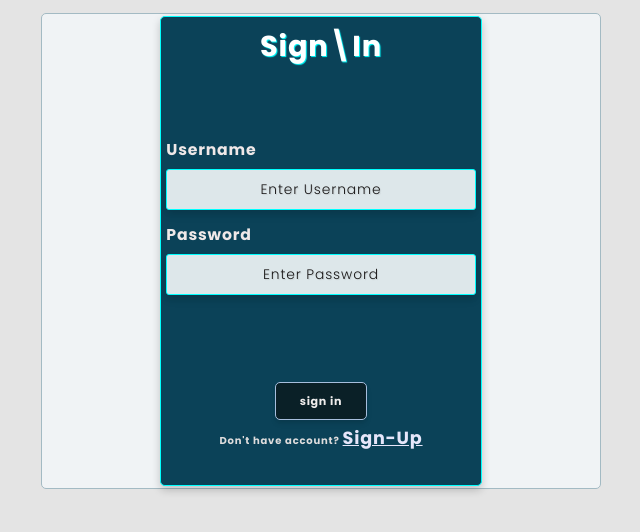
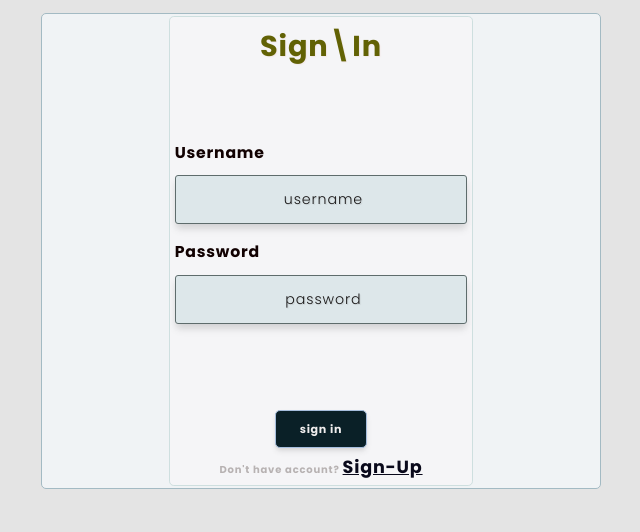
Before and after one commit to arjunaNR-gf/DailySpendLocal, a React (Create React App) app: page / in a window 1280 px wide. Shown: the top 532 px of the page, without its empty margins (319-959 px from the left). Built offline with nearby package versions, Linux system fonts and the light colour scheme.

Commit message:
changed the login screen design

```diff
--- a/src/Component/Input/index.css
+++ b/src/Component/Input/index.css
@@ -1,12 +1,12 @@
 #inpt {
     font-family: poppinslgt;
     width: 100%;
-    height: 41px;
+    height: 49px;
     padding: 5px 10px;
-    border: 1.2px solid cyan;
+    border: 1px solid rgb(94, 108, 108);
     border-radius: 3px;
     outline: 0;
-    font-size: 13.8px;
+    font-size: 14.2px;
     text-align: center;
     font-weight: 500 !important;
     letter-spacing: 0.9px;
@@ -22,14 +22,14 @@
   }
 
   label{
-    line-height: 250%;
-    color: #efe8e8 !important;
+    line-height: 290%;
+    color: #110101 !important;
     font-size: 15.7px;
   }
 
 
   #inpt:focus {
-    border-color: cyan; /* Change border color on focus */
+    border-color: rgb(50, 54, 54); /* Change border color on focus */
     border-width: 1px 2px 2px 2px; /* Spread the border (top, right, bottom, left) */
   }
 
--- a/src/Component/Notification/Notification.css
+++ b/src/Component/Notification/Notification.css
@@ -1,4 +1,4 @@
-.loade-bck{
+ .loade-bck{
     width: 100%;
     height: 100%;
     top: 0;
@@ -7,9 +7,9 @@
     display: flex;
     align-items: center;
     justify-content: center;
-    background-color: rgba(255, 244, 244, 0.2);
+    background-color:white;
 }
-
+/*
 .loader {
     width: 48px;
     height: 48px;
@@ -42,4 +42,37 @@
   @keyframes pulse {
     0% , 60% , 100%{ transform:  scale(1) }
     80% { transform:  scale(1.2)}
-  }
+  } */
+
+  /* HTML: <div class="loader"></div> */
+/* HTML: <div class="loader"></div> */
+.loader {
+  width:50px;
+  aspect-ratio: 1;
+  display: grid;
+}
+.loader:before,
+.loader:after {
+  content: "";
+  grid-area: 1/1;
+  --c:#0000 calc(100%/3),rgb(171, 171, 73) 0 calc(2*100%/3),#0000 0;
+  --c1:linear-gradient(90deg,var(--c));
+  --c2:linear-gradient( 0deg,var(--c));
+  background: var(--c1),var(--c2),var(--c1),var(--c2);
+  background-size: 300% 4px,4px 300%;
+  background-repeat: no-repeat;
+  animation: l11 1s infinite linear;
+}
+.loader:after {
+  margin: 10px;
+  transform: scaleX(-1);
+  animation-delay: -.25s;
+}
+@keyframes l11 {
+  0%   {background-position: 50%  0,100% 100%,0    100%,0 0}
+  25%  {background-position: 0    0,100% 50% ,0    100%,0 0}
+  50%  {background-position: 0    0,100% 0   ,50%  100%,0 0}
+  75%  {background-position: 0    0,100% 0   ,100% 100%,0 50%}
+ 75.01%{background-position: 100% 0,100% 0   ,100% 100%,0 50%}
+  100% {background-position: 50%  0,100% 0   ,100% 100%,0 100%}
+}
--- a/src/Pages/SignIn/SignIn.jsx
+++ b/src/Pages/SignIn/SignIn.jsx
@@ -59,7 +59,7 @@ export default function Signup({ screen,authenticate,inpError }) {
       <>
         {isNotification ? <LoaderNotificaiton /> : ""}
         {screenDisplay == "Signup" ? (
-          <div className="onboard--page--main">
+          <div >
             <div className="form-devider">
               <span className="form--name">
                 <h1>Sign\Up</h1>
@@ -145,7 +145,7 @@ export default function Signup({ screen,authenticate,inpError }) {
             </div>
           </div>
         ) : (
-          <div className="onboard--page--main">
+          <div className="sign-in-main">
             <div className="form-devider">
               <span className="form--name">
                 <h1>Sign\In</h1>
@@ -157,7 +157,7 @@ export default function Signup({ screen,authenticate,inpError }) {
             <div className="form-devider">
               <InputPad
                 lable="Username"
-                placeholder="Enter Username"
+                placeholder=" username"
                 inputName="Username"
                 inputValue={input.Username}
                 inputhandler={inputhandler}
@@ -167,7 +167,7 @@ export default function Signup({ screen,authenticate,inpError }) {
             <div className="form-devider">
               <InputPad
                 lable=" Password  "
-                placeholder="Enter Password"
+                placeholder=" password"
                 type="password"
                 inputName="password"
                 inputValue={input.password}
--- a/src/Pages/SignIn/index.css
+++ b/src/Pages/SignIn/index.css
@@ -1,11 +1,10 @@
-.onboard--page--main {
-    width: 58%;
+.sign-in-main {
+    width: 55%;
     height: 470px;
     padding: 2rem 1rem;
-    box-shadow: 0 4px 8px rgba(0, 0, 0, 0.2);
-    background-color: rgb(11, 66, 88);
+    background-color: rgb(245, 245, 247);
     border-radius: 0.3rem;
-    border: 1px solid cyan;
+    border: 1px solid rgb(206, 223, 223);
     align-self: center;
     display: flex;
     flex-direction: column;
@@ -25,8 +24,7 @@
 
   h1 {
     font-family: inherit;
-    color: white;
-    text-shadow: 1px 1px 1px cyan;
+    text-shadow: 1px 1px 1px rgb(243, 233, 233);
   }
 
   .form--name {
@@ -35,7 +33,7 @@
 
   .form--name > h1 {
     font-size: 1.8rem;
-    color: white;
+    color: rgb(98, 98, 5);
     /* border-bottom: 1px solid rgb(36, 5, 5); */
     border-radius: 0 0 10px 10px;
   }
@@ -49,7 +47,7 @@
     line-height: 250%;
   }
   .form-link > P > a {
-    color: lavender !important;
+    color: rgb(9, 9, 27) !important;
     cursor: pointer;
     text-decoration: underline;
     font-size: 1.1rem !important;
@@ -57,7 +55,7 @@
   }
 
   .form-link > P > a:hover {
-    color: rgb(255, 255, 255) !important;
+    color: rgb(82, 78, 78) !important;
     cursor: pointer;
     font-weight: bolder;
   }
--- a/src/index.css
+++ b/src/index.css
@@ -9,7 +9,7 @@ body {
   --body--bck:#9d9d46;
   --header--menu-bck:rgb(4, 40, 56);
   --payment--block--bck:rgb(7, 57, 77);
-  --footer--font-bck:rgb(223, 221, 221);
+  --footer--font-bck:rgb(183, 178, 178);
   --input--bck--color:rgb(221, 231, 234);
   --input--font--color:black;
 }
```
